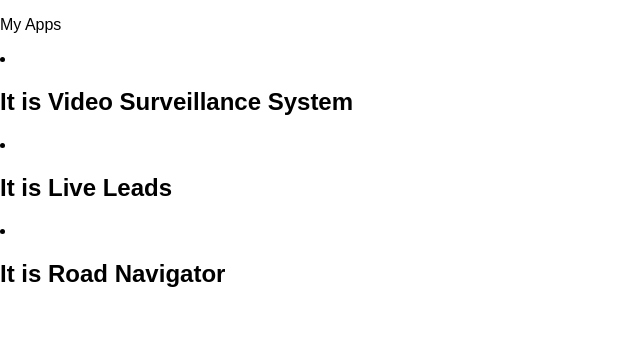
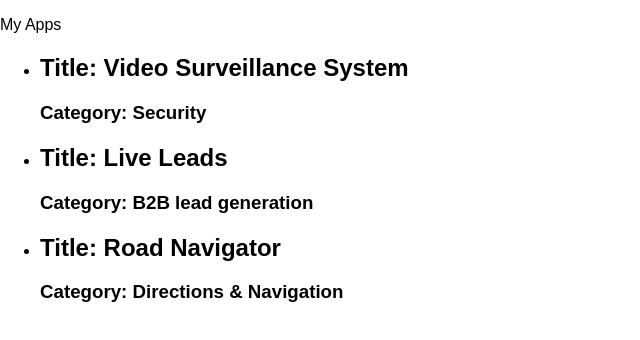
Before and after one commit to azazelA/first-reactapp, a React (Create React App) app: page / in a window 1280 px wide. Shown: the top 340 px of the page, without its empty margins (0-640 px from the left). Built offline with nearby package versions, Linux system fonts and the light colour scheme.

Commit message:
listed category name and prject title

```diff
--- a/src/Components/ProjectItem.js
+++ b/src/Components/ProjectItem.js
@@ -4,8 +4,9 @@ class ProjectItem extends Component {
     render(){
 
         return (
-            <li className="Projects">
-                <h2>It is {this.props.project.title}</h2>
+            <li className="Project">
+                <h2>Title: {this.props.project.title}</h2>
+                <h3><smal>Category:</smal> {this.props.project.category}</h3>
             </li>
         )
     }
--- a/src/Components/Projects.js
+++ b/src/Components/Projects.js
@@ -3,11 +3,7 @@ import ProjectItem from './ProjectItem';
 
 class Projects extends Component {
     render(){
-        console.log(this.props.projects)
-        // (this.props.projects) ? projectNames = this.props.projects.map(projectName => {
-        //     console.log(projectName)
-        // })
-        let projectNames
+        let projectNames;
         if(this.props.projects){
             projectNames = this.props.projects.map(projectName => {
                 return (
@@ -16,9 +12,9 @@ class Projects extends Component {
             })
         }
         return (
-            <div className="Projects">
+            <ul className="Projects">
                 {projectNames}
-            </div>
+            </ul>
         )
     }
 }
```
